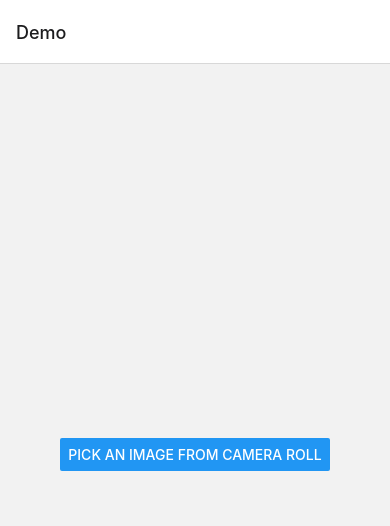
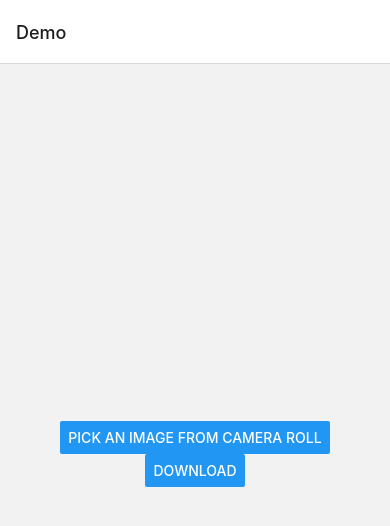
Before and after one commit to katayama8000/scala-sqlite, a React Native app: screen / in a window 390 px wide. Shown: the top 526 px of the page. Built offline with nearby package versions, Linux system fonts and the light colour scheme.

Commit message:
download

```diff
--- a/src/page/Demo.tsx
+++ b/src/page/Demo.tsx
@@ -1,11 +1,12 @@
-import React, { useState, useEffect } from 'react';
+import React, { useState, useEffect, FC } from 'react';
 import { Button, Image, View, Platform } from 'react-native';
 import * as ImagePicker from 'expo-image-picker';
 import { storage } from '../lib/FBConfig';
-import { ref, uploadBytes } from 'firebase/storage';
+import { getDownloadURL, ref, uploadBytes } from 'firebase/storage';
 
-export const DemoScreen = () => {
+export const DemoScreen: FC = () => {
   const [image, setImage] = useState<string | null>(null);
+  const [downloadImageUrl, setDownloadImageUrl] = useState<string | null>(null);
 
   const storageRef = ref(storage, 'some-child');
 
@@ -38,12 +39,24 @@ export const DemoScreen = () => {
     return res.blob();
   };
 
+  const download = async () => {
+    const downloadURL = await getDownloadURL(storageRef);
+    setDownloadImageUrl(downloadURL);
+  };
+
   return (
     <View style={{ flex: 1, alignItems: 'center', justifyContent: 'center' }}>
       <Button title="Pick an image from camera roll" onPress={pickImage} />
       {image && (
         <Image source={{ uri: image }} style={{ width: 200, height: 200 }} />
       )}
+      <Button title="download" onPress={download} />
+      {downloadImageUrl && (
+        <Image
+          source={{ uri: downloadImageUrl }}
+          style={{ width: 200, height: 200 }}
+        />
+      )}
     </View>
   );
 };
```
